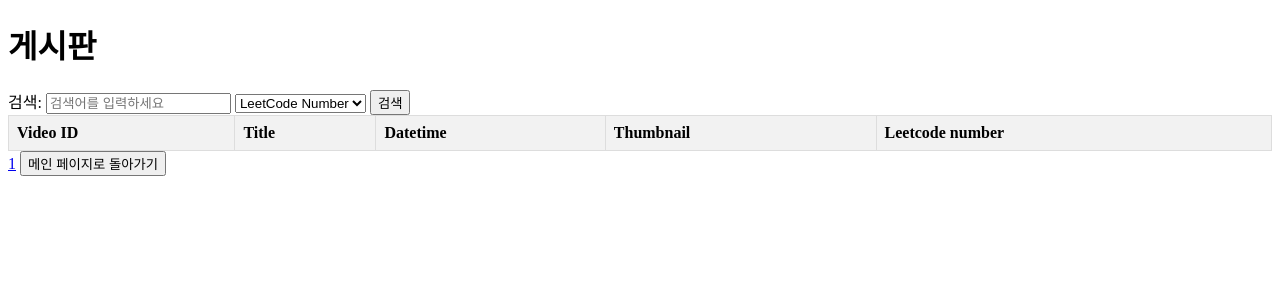
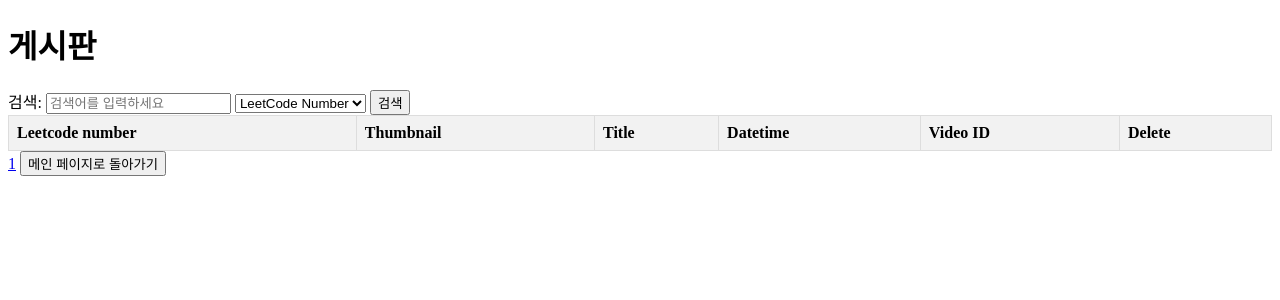
Before and after one commit to kimgun95/SubtitleCollector, a Flask app: page /board in a window 1280 px wide. Shown: the top 300 px of the page. Run offline with Flask 3, Linux system fonts and the light colour scheme; data that the repository does not hold is empty; parts of the project's set-up code (start-up, migrations or seed data) failed here and were passed over.

Commit message:
테이블 헤더 순서 바꿈 삭제 버튼 추가

```diff
--- a/templates/board.html
+++ b/templates/board.html
@@ -32,19 +32,26 @@
 </form>
 <table>
     <tr>
-            <th>Video ID</th>
+        <th>Leetcode number</th>
+        <th>Thumbnail</th>
         <th>Title</th>
         <th>Datetime</th>
-            <th>Thumbnail</th>
-            <th>Leetcode number</th>
+        <th>Video ID</th>
+        <th>Delete</th>
     </tr>
     {% for post in posts %}
         <tr>
-                <td><a href="https://youtu.be/{{ post.video_id }}">{{ post.video_id }}</a></td>
+            <td>{{ post.leetcode_number }}</td>
+            <td><img src="{{ post.thumbnail }}" alt="Thumbnail" style="width:100px;height:100px;"></td>
             <td><a href="{{ url_for('post', video_id=post.video_id) }}">{{ post.title }}</a></td>
             <td>{{ post['datetime'] }}</td>
-                <td><img src="{{ post.thumbnail }}" alt="Thumbnail" style="width:100px;height:100px;"></td>
-                <td>{{ post.leetcode_number }}</td>
+            <td><a href="https://youtu.be/{{ post.video_id }}">{{ post.video_id }}</a></td>
+            <td>
+                <form action="{{ url_for('delete_post', video_id=post.video_id) }}" method="POST"
+                      onsubmit="return confirm('Are you sure you want to delete this post?');">
+                    <input type="submit" value="Delete">
+                </form>
+            </td>
         </tr>
     {% endfor %}
 </table>
@@ -62,6 +69,8 @@
 {% endif %}
 
 <!-- 메인 페이지로 이동하는 버튼 -->
-    <a href="/"><button>메인 페이지로 돌아가기</button></a>
+<a href="/">
+    <button>메인 페이지로 돌아가기</button>
+</a>
 </body>
 </html>
```
Lines whose indentation alone changed are shown as unchanged.
